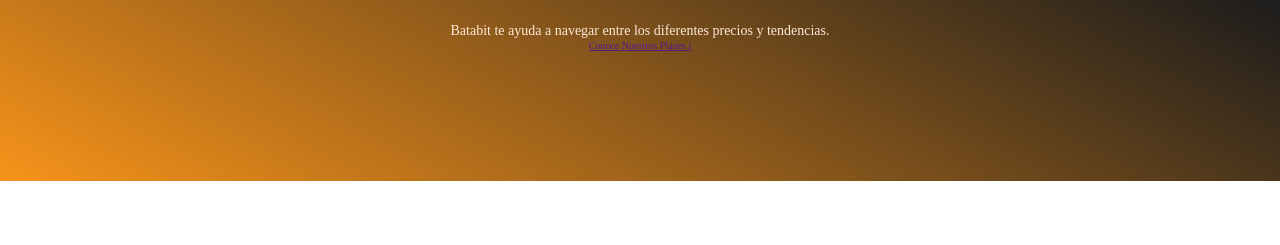
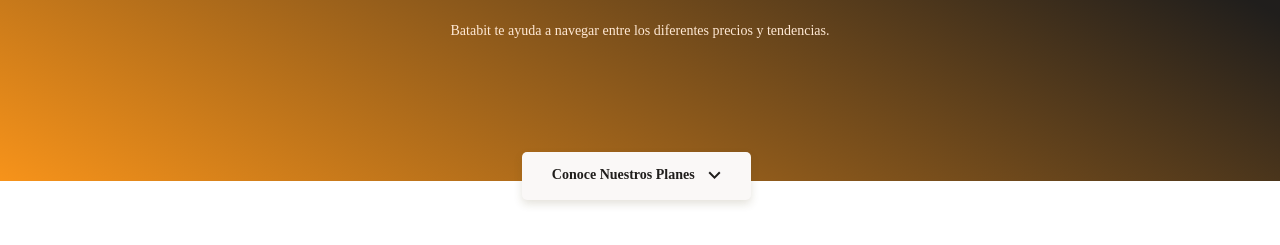
Before and after one commit to esarmiem/Cryptocurrency-App, a plain HTML site: page index.html in a window 1280 px wide. Shown: the part 153-398 px from the top of the page. Drawn offline with Linux system fonts and the light colour scheme.

Commit message:
Header completed

```diff
--- a/index.html
+++ b/index.html
@@ -6,7 +6,9 @@
     <meta name="viewport" content="width=device-width, initial-scale=1.0">
     <title>Document</title>
     <link rel="stylesheet" href="styles.css">
-    <link href=“https://fonts.googleapis.com/css2?family=DM+Sans:wght@400;500;700&family=Inter:wght@300;500&display=swap” rel=“stylesheet”>
+    <link rel="preconnect" href="https://fonts.googleapis.com">
+<link rel="preconnect" href="https://fonts.gstatic.com" crossorigin>
+<link href="https://fonts.googleapis.com/css2?family=DM+Sans:wght@400;500;700&family=Inter:wght@300;500&display=swap" rel="stylesheet">
 </head>
 <body>
     <header>
@@ -14,7 +16,7 @@
         <div class="header--title-container">
             <h1>La próxima revolución en el intercambio de criptomonedas.</h1>
             <p>Batabit te ayuda a navegar entre los diferentes precios y tendencias.</p>
-            <a href="" class="header--button">Conoce Nuestros Planes <span>i</span></a>
+            <a href="" class="header--button">Conoce Nuestros Planes <span></span></a>
         </div>
     </header>
     <main>
--- a/styles.css
+++ b/styles.css
@@ -65,3 +65,29 @@ header img {
     line-height: 1.8rem;
     color: var(--soft-orange);
 }
+.header--title-container .header--button {
+    position: absolute;
+    left: calc(50% - 118px);
+    top: 270px;
+    display: block;
+    margin-top: 35px;
+    padding: 15px;
+    width: 229px;
+    height: 48px;
+    background-color: var(--off-white);
+    /* sombra */
+    box-shadow: 0px 4px 8px rgba(89, 73, 30, 0.16);
+    border: none;
+    border-radius: 5px;
+    font-size: 1.4rem;
+    font-weight: bold;
+    text-decoration: none;
+    color: var(--black);
+}
+.header--button span {
+    display: inline-block;
+    width: 13px;
+    height: 8px;
+    margin-left: 10px;
+    background-image: url('./assets/icons/down-arrow.svg');
+    }
```
